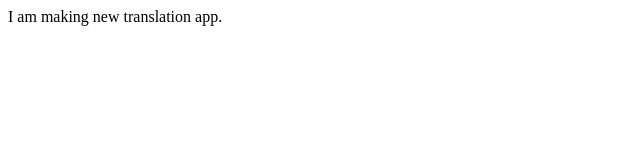
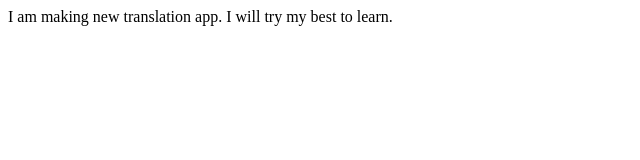
Before and after one commit to SriVikas1/translator-app-vikas, a plain HTML site: page index.html in a window 1280 px wide. Shown: the whole page, without its empty margins (0-640 px from the left). Drawn offline with Linux system fonts and the light colour scheme.

Commit message:
Update index.html

```diff
--- a/index.html
+++ b/index.html
@@ -8,5 +8,7 @@
 </head>
 <body>
     I am making new translation app.
+
+    I will try my best to learn.
 </body>
 </html>
```
